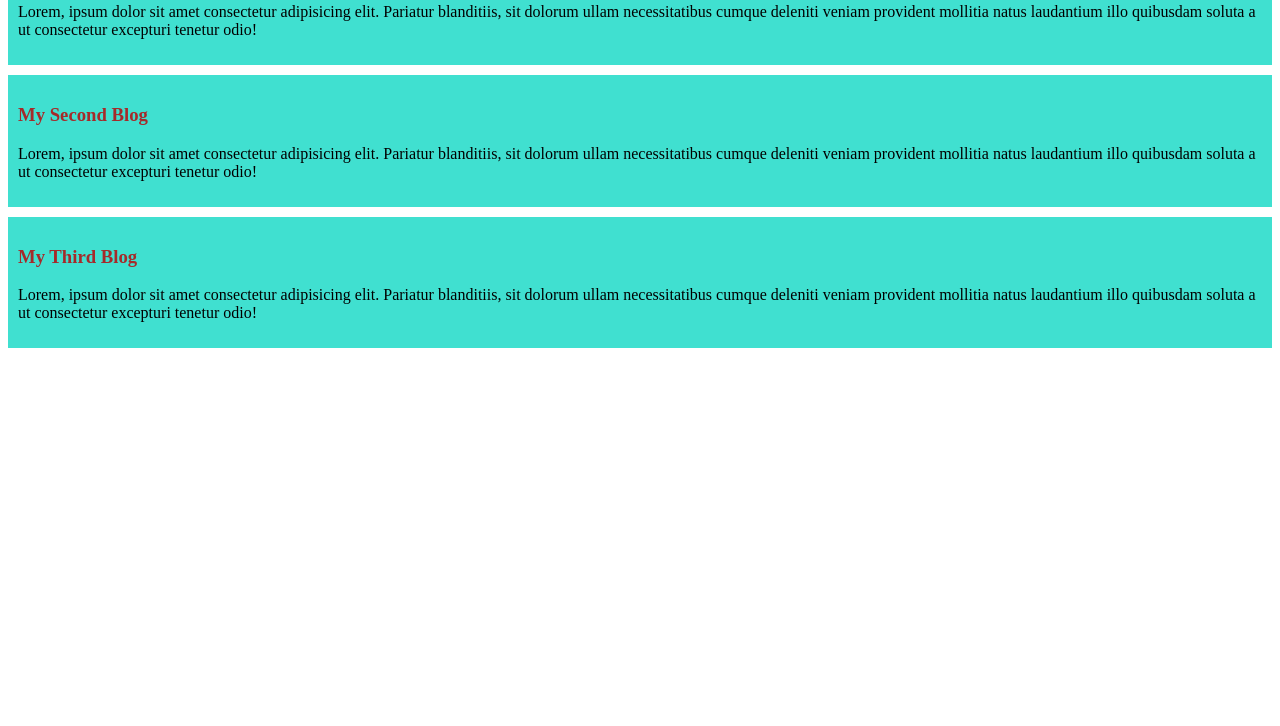
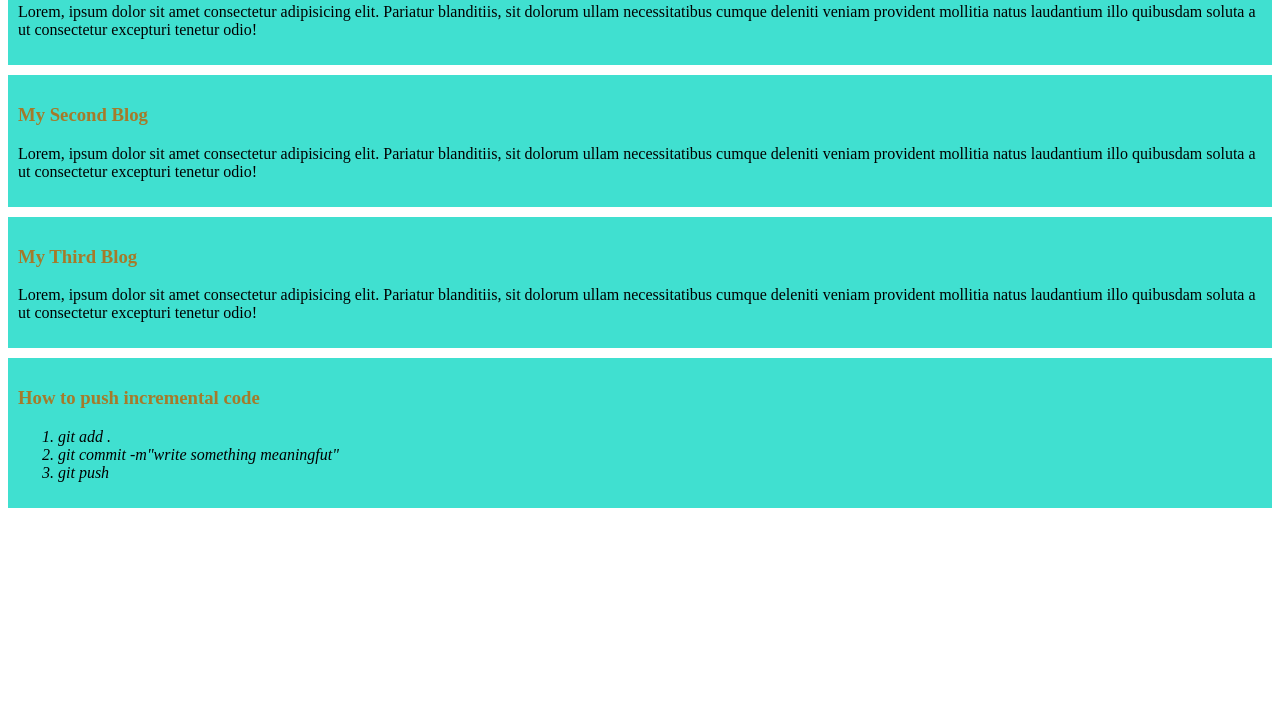
Before and after one commit to ash-124/my-simple-website, a plain HTML site: page index.html in a window 1280 px wide. Shown: the part 74-800 px from the top of the page. Drawn offline with Linux system fonts and the light colour scheme.

Commit message:
adding how to push code on git

```diff
--- a/index.html
+++ b/index.html
@@ -19,6 +19,16 @@
         <h3 class="head">My Third Blog</h3>
         <p>Lorem, ipsum dolor sit amet consectetur adipisicing elit. Pariatur blanditiis, sit dolorum ullam necessitatibus cumque deleniti veniam provident mollitia natus laudantium illo quibusdam soluta a ut consectetur excepturi tenetur odio!</p>
     </div>
+    <div>
+        <h3 class="head"> How to push  incremental code </h3>
+        <ol>
+            <li>git add .</li>
+            <li>git commit -m"write something meaningfut"</li>
+            <li>git push</li>
+
+        </ol>
+
+    </div>
 
 </body>
 </html>
--- a/styles/color.css
+++ b/styles/color.css
@@ -6,6 +6,13 @@ div{
 
 
 }
+
+
 .head{
-    color: brown;
+    color: rgb(165, 122, 42);
 }
+li{
+    border-color: cadetblue;
+   font-style: italic;
+   font: bold;
+}
```
